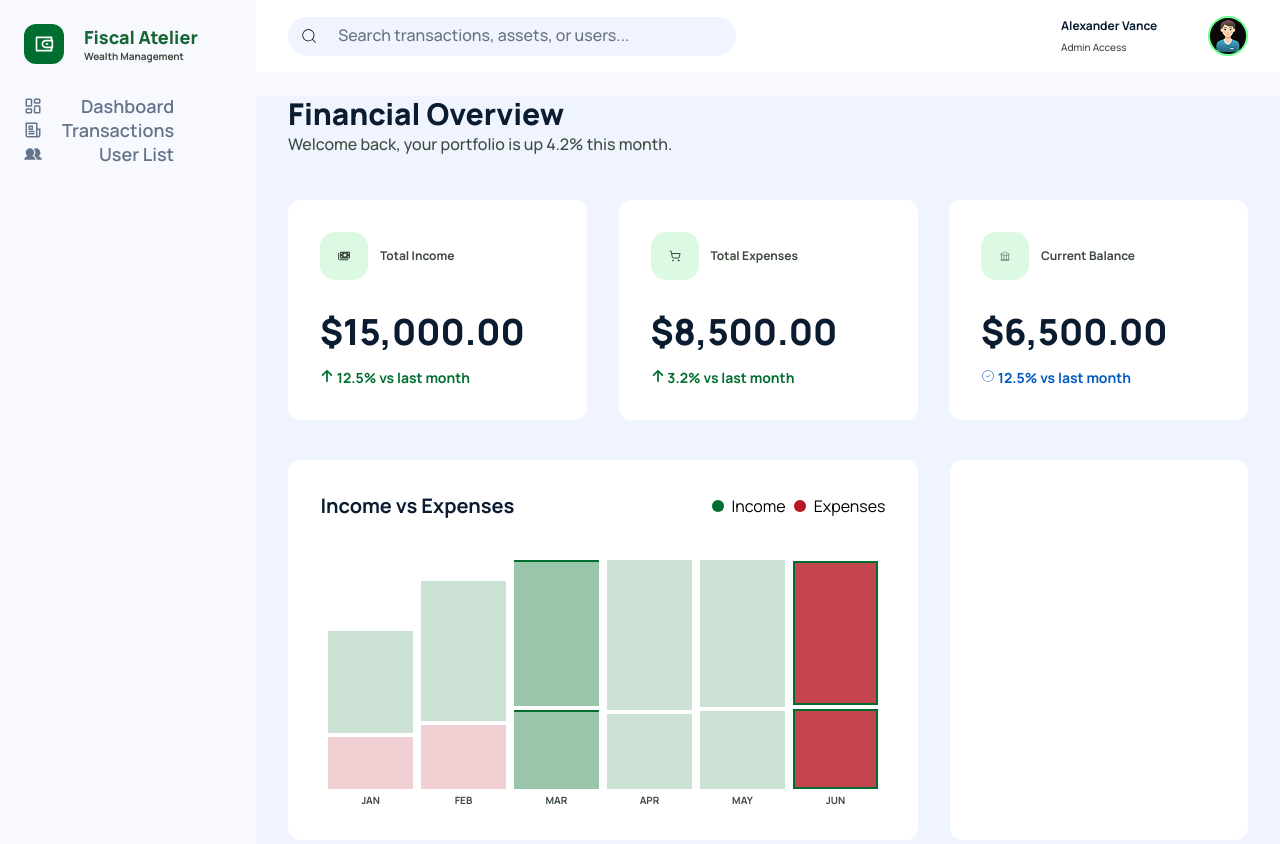
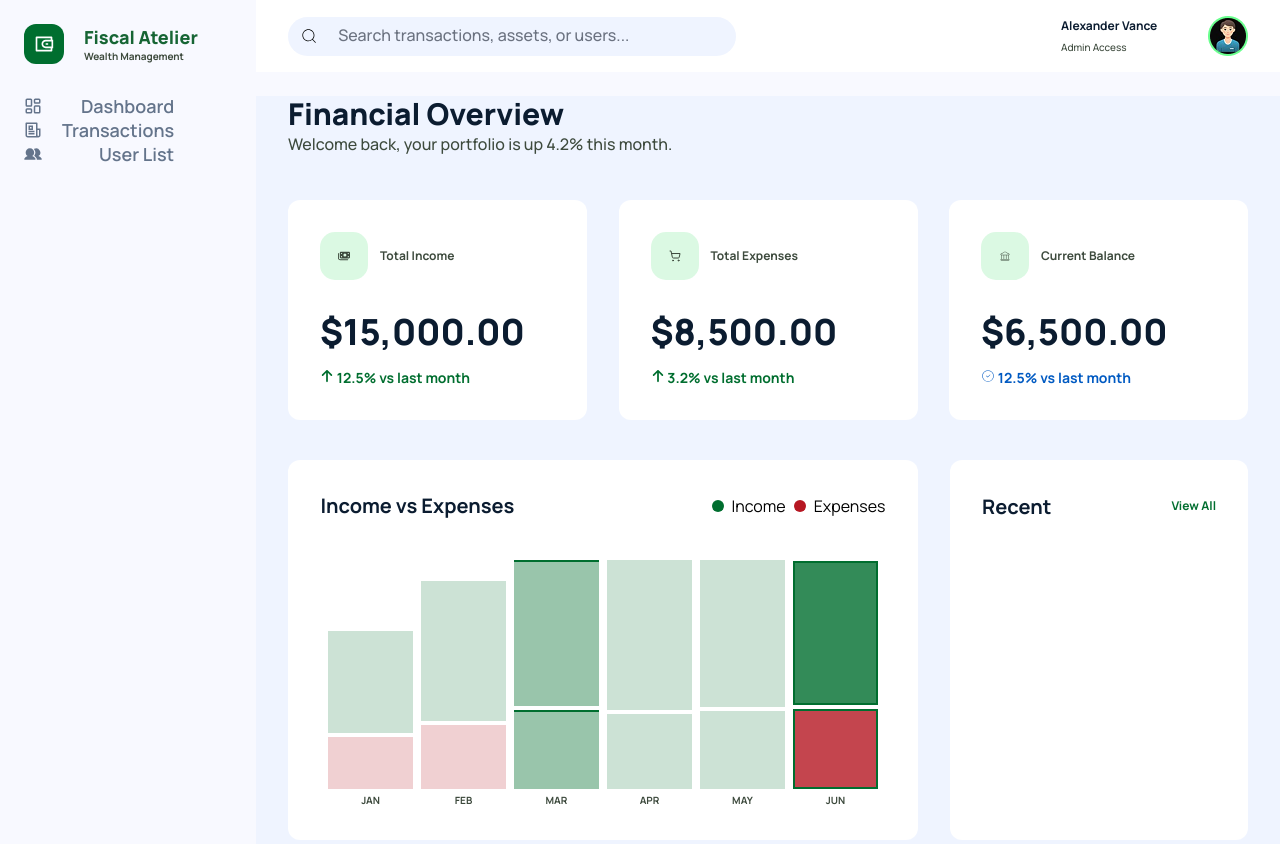
Before and after one commit to MrJasurMC/Hackathon, a React (Vite) app: page /Financial in a window 1280 px wide. Shown: the top 844 px of the page. Built offline with nearby package versions, Linux system fonts and the light colour scheme.

Commit message:
changer mirshohid

```diff
--- a/src/pages/Financial/Financial.css
+++ b/src/pages/Financial/Financial.css
@@ -206,7 +206,7 @@ margin-right: 12px;
 .top-jun{
     width: 85px;
     height: 144px;
-    background-color: #B61722CC;
+    background-color: #006E2FCC;
     border: 2px solid #006E2F;
 }
 .middle-jun{
@@ -215,3 +215,24 @@ margin-right: 12px;
     background-color: #B61722CC;
     border: 2px solid #006E2F;
 }
+.recent-side{
+    padding: 32px;
+}
+.recent-text{
+    width: 234px;
+    height: 28px;
+    display: flex;
+    align-items: center;
+    justify-content: space-between;
+}
+.recent-text h2{
+    font-size: 20px;
+    color: #0B1C30;
+    font-weight: 700;
+}
+.recent-text p{
+    font-size: 12px;
+    line-height: 16px;
+    color: #006E2F;
+    font-weight: 700;
+}
--- a/src/pages/Financial/Financial.jsx
+++ b/src/pages/Financial/Financial.jsx
@@ -77,6 +77,10 @@ function Financial() {
               </div>
             </div>
             <div className="recent-side">
+               <div className="recent-text">
+                <h2>Recent</h2>
+                <p>View All</p>
+               </div>
 
             </div>
         </div>
```
